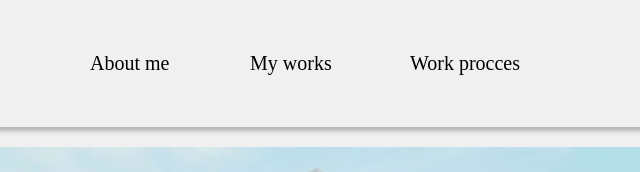
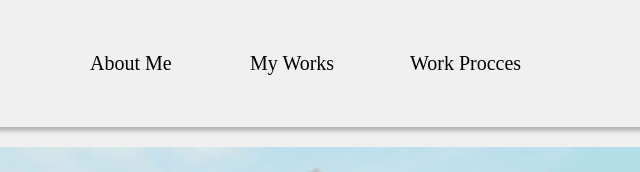
Before and after one commit to HannaDonovska/Donovska-1, a plain HTML site: page part1 and 2.html in a window 1280 px wide. Shown: the top 172 px of the page, 360-1000 px from the left. Drawn offline with Linux system fonts and the light colour scheme.

Commit message:
i update intro

```diff
--- a/part1 and 2.html
+++ b/part1 and 2.html
@@ -13,10 +13,10 @@
 
       <div class="frame">
 
-          <span class="about-me">About me</span>
+          <span class="about-me">About Me</span>
 
-          <span class="my-works">My works</span>
-        <span class="work-procces">Work procces</span>
+          <span class="my-works">My Works</span>
+        <span class="work-procces">Work Procces</span>
       </div>
       <button class="button1"><span class="contact-me">Contact me</span></button>
 
```
